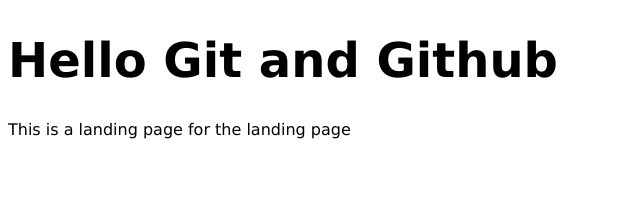
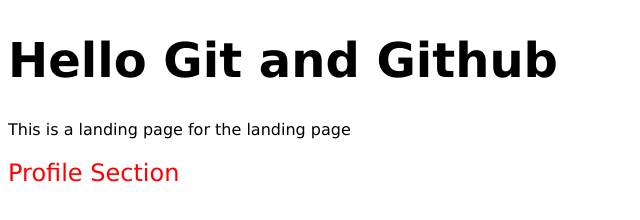
Before and after one commit to dewaleolaoye/git-github, a plain HTML site: page index.html in a window 1280 px wide. Shown: the whole page, without its empty margins (0-640 px from the left). Drawn offline with Linux system fonts and the light colour scheme.

Commit message:
profile section

```diff
--- a/index.css
+++ b/index.css
@@ -7,3 +7,8 @@ h1 {
   font-weight: 600;
   font-size: 48px;
 }
+
+h2 {
+  color: red;
+  font-weight: 400;
+}
--- a/index.html
+++ b/index.html
@@ -20,6 +20,10 @@
       <section>
         <p>This is a landing page for the landing page</p>
       </section>
+
+      <section>
+        <h2>Profile Section</h2>
+      </section>
     </main>
   </body>
 </html>
```
